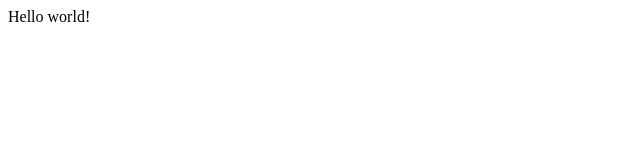
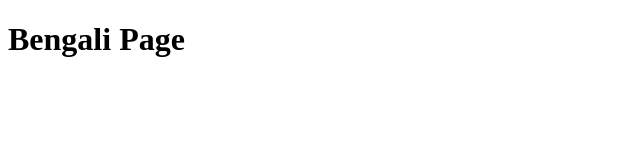
Before and after one commit to mthomasula/bengali-org, a Gatsby site: page / in a window 1280 px wide. Shown: the whole page, without its empty margins (0-640 px from the left). Built offline with nearby package versions, Linux system fonts and the light colour scheme; Gatsby itself is replaced by a stand-in of ours.

Commit message:
Added title

```diff
--- a/src/pages/index.js
+++ b/src/pages/index.js
@@ -1,5 +1,11 @@
 import React from "react"
 
 export default function Home() {
-  return <div>Hello world!</div>
+  return (
+    <div>
+      <h1>
+        Bengali Page
+      </h1>
+    </div>
+  )
 }
```
